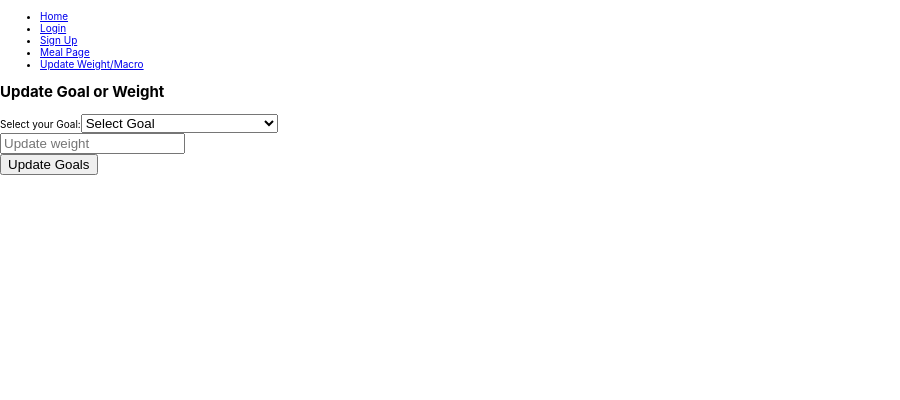
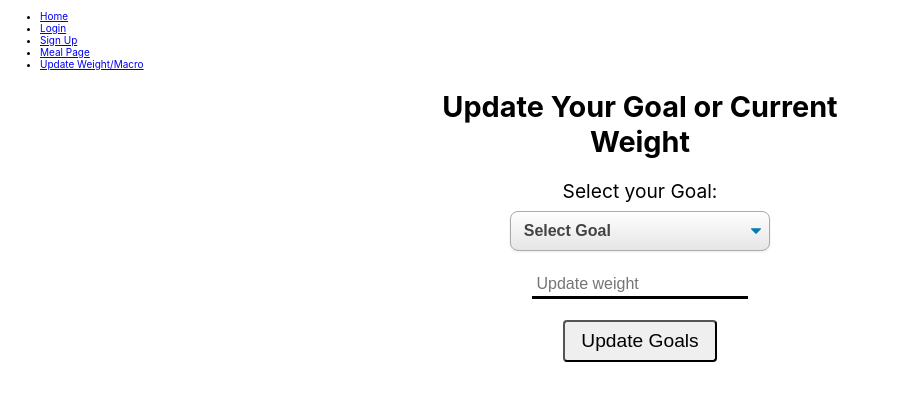
Before and after one commit to macro-calculator-lambda/frontend-seth, a React (Create React App) app in the folder macros/: page /update-user in a window 1280 px wide. Shown: the top 400 px of the page, without its empty margins (0-900 px from the left). Built offline with nearby package versions, Linux system fonts and the light colour scheme; sample sign-in values are in the browser's storage.

Commit message:
Added styles to login page and update form.

```diff
--- a/macros/src/components/Login.js
+++ b/macros/src/components/Login.js
@@ -1,6 +1,13 @@
 import React from "react";
 import { connect } from "react-redux";
-import * as Styles from "../styles";
+import {
+  Container,
+  Title,
+  FormContainer,
+  Form,
+  Input,
+  Button
+} from "../styles";
 import { login } from "../actions";
 
 class Login extends React.Component {
@@ -33,27 +40,27 @@ class Login extends React.Component {
 
   render() {
     return (
-      <div>
-        <h1>Login Below</h1>
+      <FormContainer>
+        <Title>Login Below</Title>
         {this.props.error && <p>{this.props.error}</p>}
-        <form onSubmit={this.handleSubmit}>
-          <input
+        <Form onSubmit={this.handleSubmit}>
+          <Input
             value={this.state.credentials.username}
             name="username"
             onChange={this.handleChange}
             type="text"
             placeholder="Username"
           />
-          <input
+          <Input
             value={this.state.credentials.password}
             name="password"
             onChange={this.handleChange}
             type="password"
             placeholder="Password"
           />
-          <button>Login</button>
-        </form>
-      </div>
+          <Button>Login</Button>
+        </Form>
+      </FormContainer>
     );
   }
 }
--- a/macros/src/components/Register.js
+++ b/macros/src/components/Register.js
@@ -4,6 +4,7 @@ import { connect } from "react-redux";
 import { signup } from "../actions";
 import {
   Container,
+  Title,
   FormContainer,
   Form,
   Input,
@@ -56,7 +57,7 @@ class Register extends React.Component {
     return (
       <Container>
         <FormContainer>
-          <h1>Sign Up Below</h1>
+          <Title>Sign Up Below</Title>
           <Form onSubmit={this.handleSubmit}>
             <Input
               onChange={this.handleChange}
--- a/macros/src/components/UpdateUser.js
+++ b/macros/src/components/UpdateUser.js
@@ -3,6 +3,18 @@ import { connect } from "react-redux";
 import Loader from "react-loader-spinner";
 
 import { updateUser } from "../actions";
+import {
+  Container,
+  Title,
+  FormContainer,
+  Form,
+  SelectContainer,
+  Select,
+  Label,
+  Option,
+  Input,
+  Button
+} from "../styles";
 
 class UpdateUser extends React.Component {
   constructor() {
@@ -42,48 +54,59 @@ class UpdateUser extends React.Component {
     }
 
     return (
-      <div>
-        <h2>Update {this.state.user.username} Goal or Weight</h2>
-        <form onSubmit={this.handleSubmit}>
-          <div>
-            <label htmlFor="goal">Select your Goal:</label>
-            <select
+      <Container>
+        <FormContainer>
+          <Title>Update Your Goal or Current Weight</Title>
+          <Form onSubmit={this.handleSubmit}>
+            <SelectContainer>
+              <Label htmlFor="goal">Select your Goal:</Label>
+              <Select
                 onChange={this.handleChange}
                 value={this.state.user.goal}
                 name="goal"
                 id="goal"
               >
-              <option value="">Select Goal</option>
-              <option value="aggressive-loss">
+                <Option value="">Select Goal</Option>
+                <Option value="aggressive-loss">
                   Agressive Weight Loss (20%)
-              </option>
-              <option value="moderate-loss">Moderate Weight Loss (15%)</option>
-              <option value="small-loss">Weight Loss (10%)</option>
-              <option value="maintain">Maintain Weight</option>
-              <option value="moderate-gain">Moderate Weight Gain (10%)</option>
-              <option value="aggressive-gain">
+                </Option>
+                <Option value="moderate-loss">
+                  Moderate Weight Loss (15%)
+                </Option>
+                <Option value="small-loss">Weight Loss (10%)</Option>
+                <Option value="maintain">Maintain Weight</Option>
+                <Option value="moderate-gain">
+                  Moderate Weight Gain (10%)
+                </Option>
+                <Option value="aggressive-gain">
                   Agressive Weight Gain (15%)
-              </option>
-            </select>
-          </div>
-          <div>
-            <input
+                </Option>
+              </Select>
+            </SelectContainer>
+
+            <Input
               name="weight"
               type="number"
               onChange={this.handleChange}
               placeholder="Update weight"
               value={this.state.user.weight}
             />
-          </div>
-          <button>
+
+            <Button>
               {this.props.editingUser ? (
-              <Loader type="ThreeDots" color="#1f2a38" height="12" width="26" />
+                <Loader
+                  type="ThreeDots"
+                  color="#1f2a38"
+                  height="12"
+                  width="26"
+                />
               ) : (
                 "Update Goals"
               )}
-          </button>
-        </form>
-      </div>
+            </Button>
+          </Form>
+        </FormContainer>
+      </Container>
     );
   }
 }
--- a/macros/src/styles/index.js
+++ b/macros/src/styles/index.js
@@ -3,6 +3,10 @@ import styled from "styled-components";
 export const Container = styled.div`
   margin: 0 auto;
   max-width: 1200px;
+`;
+
+export const Title = styled.h1`
+  font-size: 1.8rem;
 `;
 
 export const FormContainer = styled.div`
```
Lines whose indentation alone changed are shown as unchanged.
